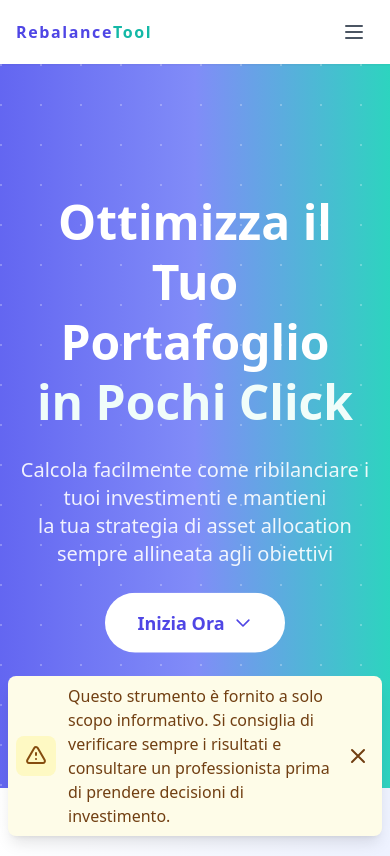
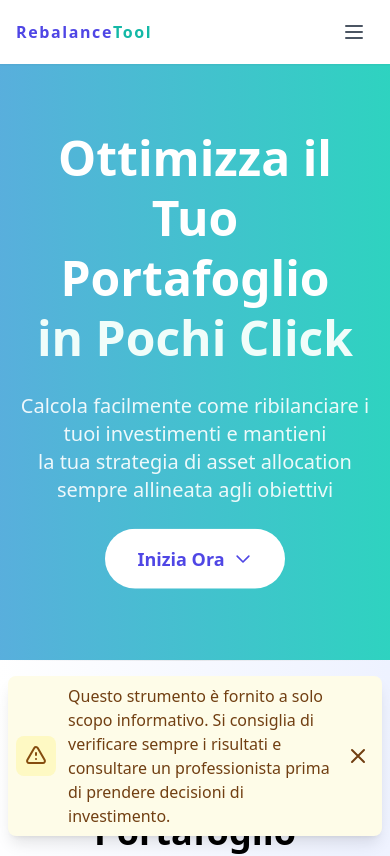
Before and after one commit to simoweb/Rebalance-tool, a React app: page / in a window 390 px wide. Shown: the top 856 px of the page. Built offline with nearby package versions, Linux system fonts and the light colour scheme.

Commit message:
Style: Unified icon sizes across sections and improved mobile layout

```diff
--- a/src/App.js
+++ b/src/App.js
@@ -490,16 +490,9 @@ const App = () => {
       </nav>
 
       {/* Hero Section con animazioni */}
-      <section className="relative bg-gradient-to-r from-indigo-500 via-indigo-400 to-teal-400 py-32 overflow-hidden">
-        {/* Background Pattern con animazione */}
-        <div className="absolute inset-0 opacity-10 animate-pulse">
-          <div className="absolute inset-0" style={{
-            backgroundImage: 'radial-gradient(circle at 1px 1px, white 1px, transparent 0)',
-            backgroundSize: '40px 40px'
-          }}></div>
-        </div>
-
-        <div className="container mx-auto px-4 relative">
+      <section className="relative overflow-hidden bg-gradient-to-r from-indigo-500 via-indigo-400 to-teal-400 animate-gradient bg-[length:400%_400%]">
+        <div className="absolute inset-0 bg-grid-white/[0.05] bg-[size:16px_16px]"></div>
+        <div className="container mx-auto px-4 py-16 md:py-24 relative">
           <div className="max-w-4xl mx-auto text-center">
             <h1 className="text-5xl md:text-6xl font-extrabold text-white mb-6 leading-tight animate-fade-in">
               Ottimizza il Tuo Portafoglio<br />
@@ -645,10 +638,10 @@ const App = () => {
               {/* Colonna icona */}
               <div className="md:w-1/2 mb-8 md:mb-0">
                 <div className="relative flex items-center justify-center">
-                  <div className="absolute w-56 h-56 rounded-full bg-indigo-100/50"></div>
-                  <div className="absolute w-44 h-44 rounded-full bg-indigo-100/80"></div>
-                  <div className="relative w-36 h-36 rounded-full bg-indigo-50 flex items-center justify-center shadow-lg">
-                    <svg className="w-16 h-16 text-indigo-600" fill="none" viewBox="0 0 24 24" stroke="currentColor">
+                  <div className="absolute w-32 h-32 rounded-full bg-indigo-100/50"></div>
+                  <div className="absolute w-24 h-24 rounded-full bg-indigo-100/80"></div>
+                  <div className="relative w-20 h-20 rounded-full bg-indigo-50 flex items-center justify-center shadow-lg">
+                    <svg className="w-10 h-10 text-indigo-600" fill="none" viewBox="0 0 24 24" stroke="currentColor">
                       <path strokeLinecap="round" strokeLinejoin="round" strokeWidth={1.5} d="M3 6l3 1m0 0l-3 9a5.002 5.002 0 006.001 0M6 7l3 9M6 7l6-2m6 2l3-1m-3 1l-3 9a5.002 5.002 0 006.001 0M18 7l3 9m-3-9l-6-2m0-2v2m0 16V5m0 16H9m3 0h3" />
                     </svg>
                   </div>
@@ -672,10 +665,10 @@ const App = () => {
               {/* Colonna icona */}
               <div className="md:w-1/2">
                 <div className="relative flex items-center justify-center">
-                  <div className="absolute w-56 h-56 rounded-full bg-teal-100/50"></div>
-                  <div className="absolute w-44 h-44 rounded-full bg-teal-100/80"></div>
-                  <div className="relative w-36 h-36 rounded-full bg-teal-50 flex items-center justify-center shadow-lg">
-                    <svg className="w-16 h-16 text-teal-600" fill="none" viewBox="0 0 24 24" stroke="currentColor">
+                  <div className="absolute w-32 h-32 rounded-full bg-teal-100/50"></div>
+                  <div className="absolute w-24 h-24 rounded-full bg-teal-100/80"></div>
+                  <div className="relative w-20 h-20 rounded-full bg-teal-50 flex items-center justify-center shadow-lg">
+                    <svg className="w-10 h-10 text-teal-600" fill="none" viewBox="0 0 24 24" stroke="currentColor">
                       <path strokeLinecap="round" strokeLinejoin="round" strokeWidth={1.5} d="M6.75 3v2.25M17.25 3v2.25M3 18.75V7.5a2.25 2.25 0 012.25-2.25h13.5A2.25 2.25 0 0121 7.5v11.25m-18 0A2.25 2.25 0 005.25 21h13.5A2.25 2.25 0 0021 18.75m-18 0v-7.5A2.25 2.25 0 015.25 9h13.5A2.25 2.25 0 0121 11.25v7.5m-9-6h.008v.008H12v-.008zM12 15h.008v.008H12V15zm0 2.25h.008v.008H12v-.008zM9.75 15h.008v.008H9.75V15zm0 2.25h.008v.008H9.75v-.008zM7.5 15h.008v.008H7.5V15zm0 2.25h.008v.008H7.5v-.008zm6.75-4.5h.008v.008h-.008v-.008zm0 2.25h.008v.008h-.008V15zm0 2.25h.008v.008h-.008v-.008zm2.25-4.5h.008v.008H16.5v-.008zm0 2.25h.008H16.5V15z" />
                     </svg>
                   </div>
@@ -732,10 +725,10 @@ const App = () => {
       <div className="container mx-auto px-4 mb-8">
         <h2 className="text-3xl font-bold text-center mb-12 text-white mt-4">Calcola il Ribilanciamento</h2>
 
-        <div className="bg-white/95 backdrop-blur-sm shadow-lg rounded-3xl p-8 px-4">
+        <div className="bg-white/95 backdrop-blur-sm shadow-lg rounded-3xl p-4 md:p-8">
           <div className="flex flex-col lg:flex-row gap-8">
             {/* Colonna sinistra - Form */}
-            <div className="lg:w-1/2">
+            <div className="lg:w-1/2 px-2 md:px-0">
               {/* Metodo di ribilanciamento */}
               <div className="mb-6">
                 <div className="flex items-center">
@@ -1075,6 +1068,21 @@ const App = () => {
       .animate-bounce-subtle {
         animation: bounceSoft 2s infinite;
       }
+
+      @keyframes gradient {
+        0% {
+          background-position: 0% 50%;
+        }
+        50% {
+          background-position: 100% 50%;
+        }
+        100% {
+          background-position: 0% 50%;
+        }
+      }
+      .animate-gradient {
+        animation: gradient 15s ease infinite;
+      }
     `}</style>
   </div>
 );
```
